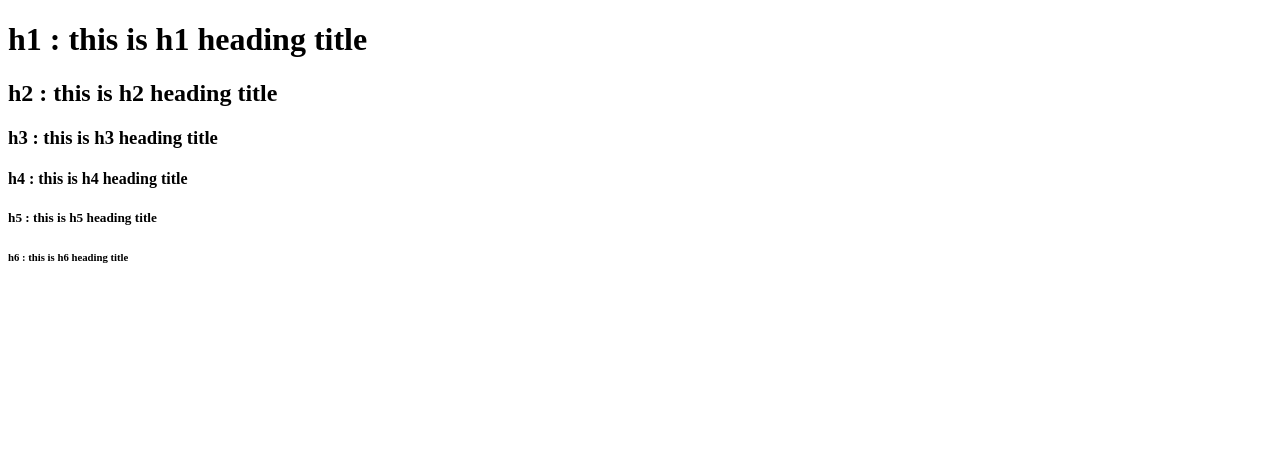
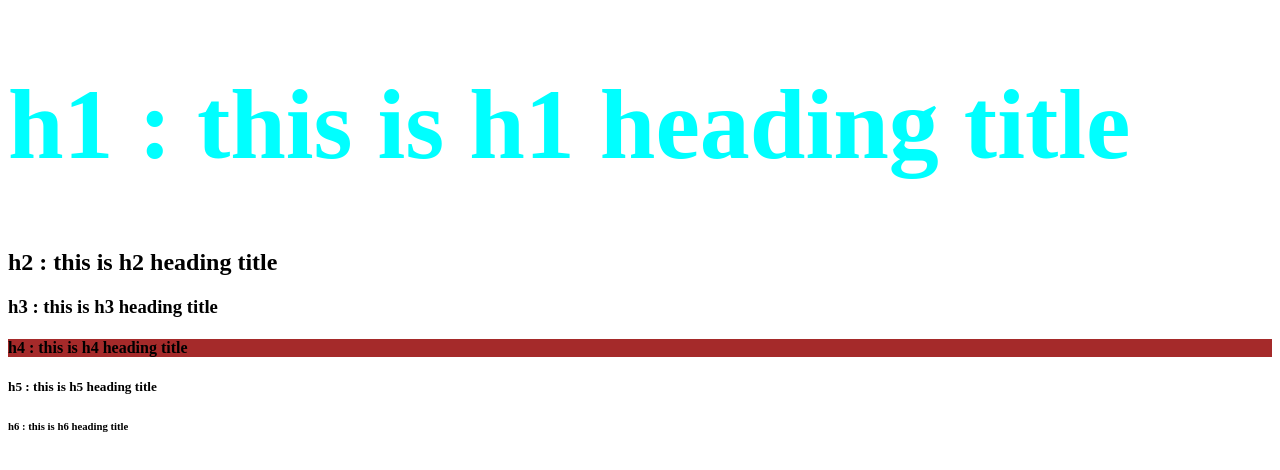
Before and after one commit to AbdalrhmanHarfoush1264/front-end, a plain HTML site: page HTML/Lesson#02/index.html in a window 1280 px wide. Drawn offline with Linux system fonts and the light colour scheme.

Commit message:
modifie h1 styles by your attribute

```diff
--- a/HTML/Lesson#02/index.html
+++ b/HTML/Lesson#02/index.html
@@ -6,10 +6,10 @@
     <title>Document</title>
   </head>
   <body>
-    <h1>h1 : this is h1 heading title</h1>
+    <h1 style="font-size: 100px; color: aqua">h1 : this is h1 heading title</h1>
     <h2>h2 : this is h2 heading title</h2>
     <h3>h3 : this is h3 heading title</h3>
-    <h4>h4 : this is h4 heading title</h4>
+    <h4 style="background-color: brown">h4 : this is h4 heading title</h4>
     <h5>h5 : this is h5 heading title</h5>
     <h6>h6 : this is h6 heading title</h6>
   </body>
```
